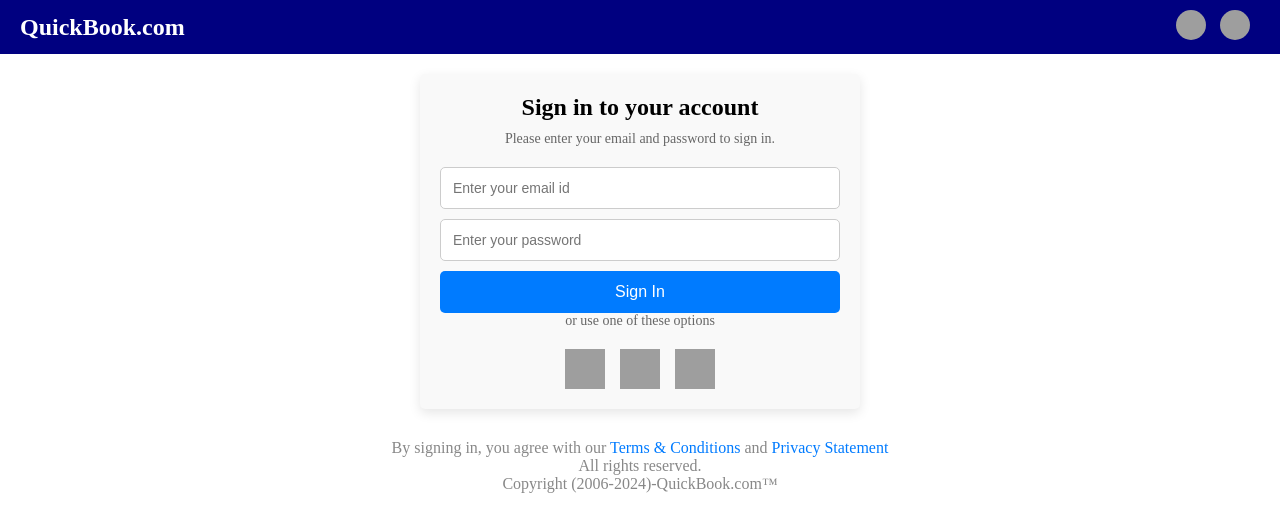
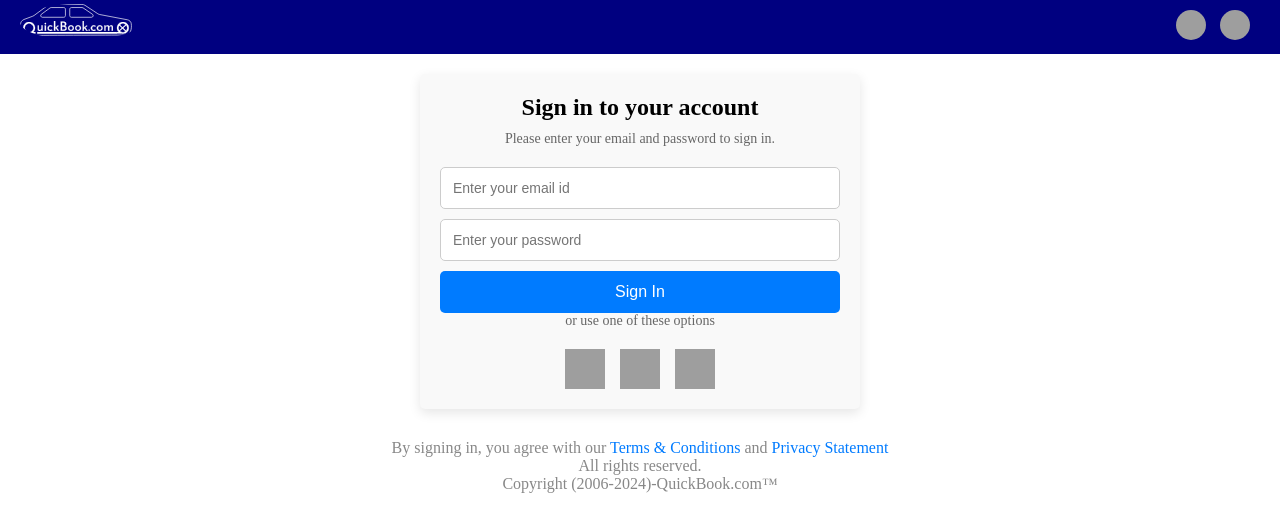
Before and after one commit to Satyajeet1152000/B41_WEB_016_Web-Mavericks, a plain HTML site: page Register Page/signin/signin.html in a window 1280 px wide. Drawn offline with Linux system fonts and the light colour scheme; grey boxes are pictures that could not be loaded; files whose address does not match are found by name.

Commit message:
logo added in signin page

```diff
--- a/Register Page/signin/signin.css
+++ b/Register Page/signin/signin.css
@@ -3,19 +3,12 @@
     padding: 0;
 }
 
-/* Header Styling */
 header {
     display: flex;
     justify-content: space-between;
     align-items: center;
     background-color: navy;
     padding: 10px 20px;
-}
-
-#logo {
-    font-size: 24px;
-    font-weight: bold;
-    color: white;
 }
 
 #navbar {
@@ -33,7 +26,19 @@
     margin-right: 10px;
 }
 
-/* Sign In Form Styling */
+#logo {
+    display: flex;
+    align-items: center;
+    justify-content: flex-start;
+}
+
+#logo img {
+    width: 120px;
+    height: auto;
+    object-fit: contain;
+    margin-top: -10px;
+}
+
 #signin-form {
     max-width: 400px;
     margin: 20px auto;
@@ -56,7 +61,6 @@
     margin-bottom: 20px;
 }
 
-/* Input Fields Styling (Email and Password) */
 input[type="email"], input[type="password"] {
     width: 100%;
     padding: 12px;
@@ -68,7 +72,6 @@
     box-sizing: border-box;
 }
 
-/* Error Message Styling */
 #email-error {
     color: red;
     font-size: 12px;
@@ -92,7 +95,6 @@
     background-color: #0056b3;
 }
 
-/* Social Media Icons */
 #social-media {
     display: flex;
     justify-content: center;
@@ -116,7 +118,6 @@
     max-height: 70%;
 }
 
-/* Footer Styling */
 footer {
     text-align: center;
     font-size: 1rem;
--- a/Register Page/signin/signin.html
+++ b/Register Page/signin/signin.html
@@ -13,7 +13,8 @@
         <div id="navbar">
             <!-- left side logo -->
             <div id="logo">
-                <p>QuickBook.com</p>
+             <img src="E:\Masai Projects\B41_WEB_016_Web-Mavericks\Register Page\signin\logo.svg"
+                alt="logo" />
             </div>
             <!-- right side options -->
             <div id="right-img">
```
Also changed, not shown: Register Page/signin/logo.svg (added).
